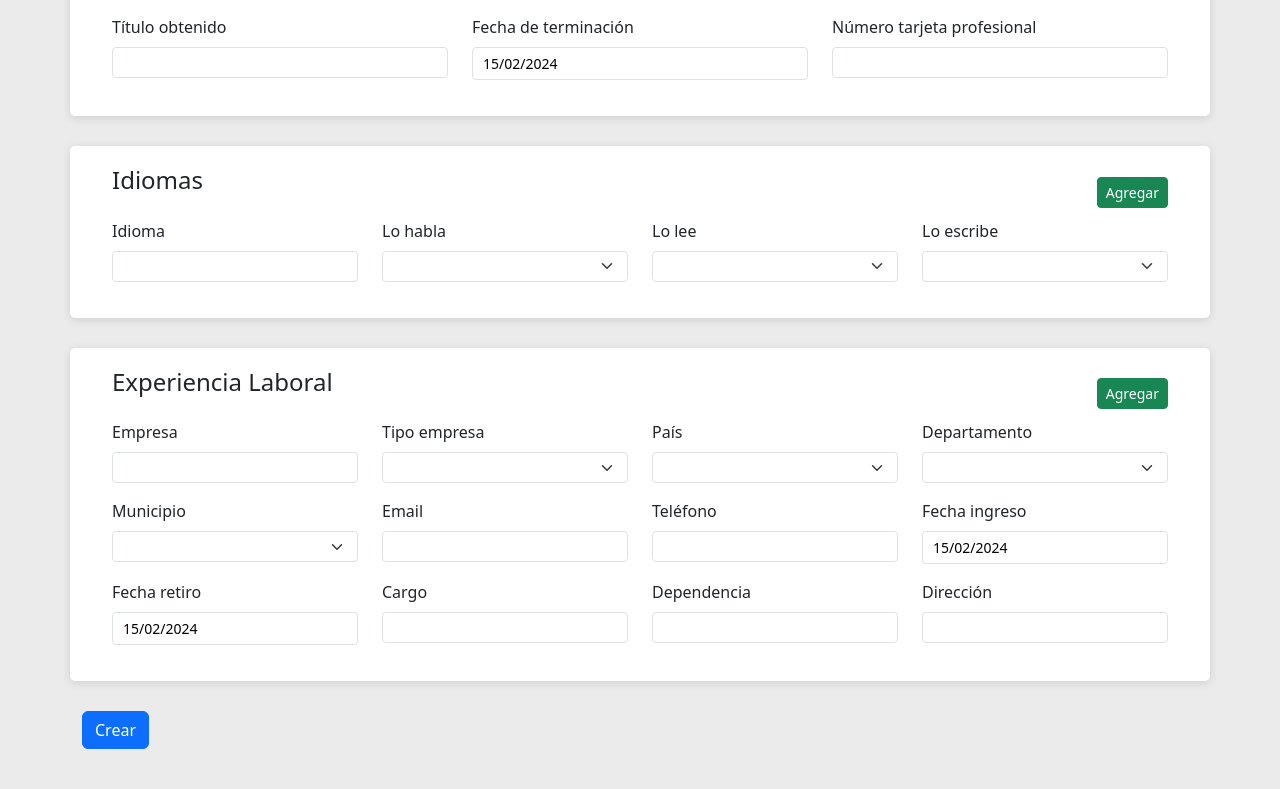
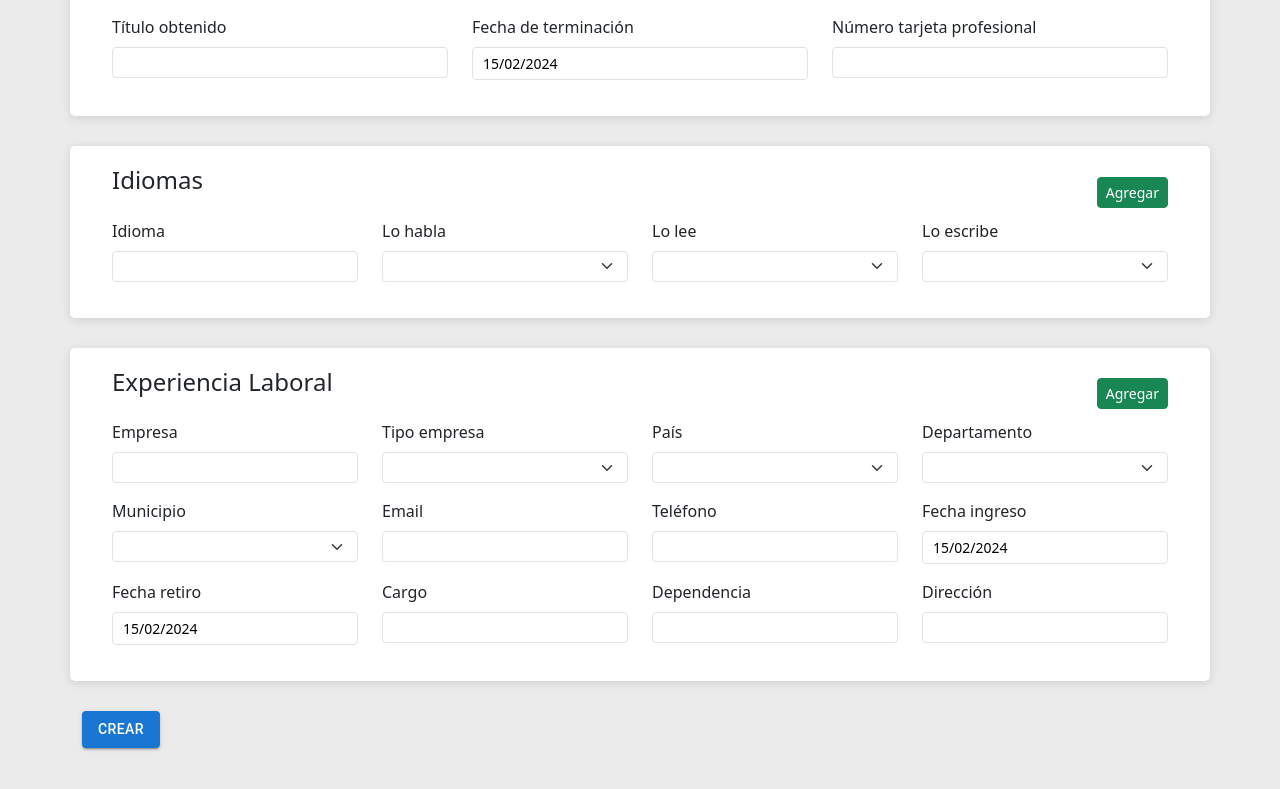
Before and after one commit to vapinedo/ASTRO, a React (Vite) app: page /curriculum-nuevo in a window 1280 px wide. Shown: the part 1007-1796 px from the top of the page. Built offline with nearby package versions, Linux system fonts and the light colour scheme.

Commit message:
add material ui, update firebase version

```diff
--- a/package.json
+++ b/package.json
@@ -11,11 +11,14 @@
     "start-backend": "json-server db.json --port 3030"
   },
   "dependencies": {
+    "@emotion/react": "^11.11.3",
+    "@emotion/styled": "^11.11.0",
     "@hookform/resolvers": "^3.3.4",
+    "@mui/material": "^5.15.10",
     "@reduxjs/toolkit": "^2.2.1",
     "axios": "^1.6.7",
     "dotenv": "^16.4.1",
-    "firebase": "^10.7.2",
+    "firebase": "^10.6.0",
     "pdf-lib": "^1.17.1",
     "react": "^18.2.0",
     "react-datepicker": "^5.1.0",
--- a/src/features/curriculum/pages/curriculum-nuevo/CurriculumNuevo.tsx
+++ b/src/features/curriculum/pages/curriculum-nuevo/CurriculumNuevo.tsx
@@ -1,4 +1,5 @@
 import * as yup from "yup";
+import Button from '@mui/material/Button';
 import { yupResolver } from "@hookform/resolvers/yup";
 import { FieldErrors, useForm } from "react-hook-form";
 import { Curriculum } from "../../../../models/Curriculum";
@@ -88,7 +89,7 @@ export default function CurriculumNuevo() {
                     register={register}
                     setValue={setValue}
                 />
-                <button type="submit" className="btn btn-primary">Crear</button>
+                <Button type="submit" variant="contained">Crear</Button>
             </form>
         </>
     );
```
Also changed, not shown: 1 other file (tests, documents, lock files or other folders).
